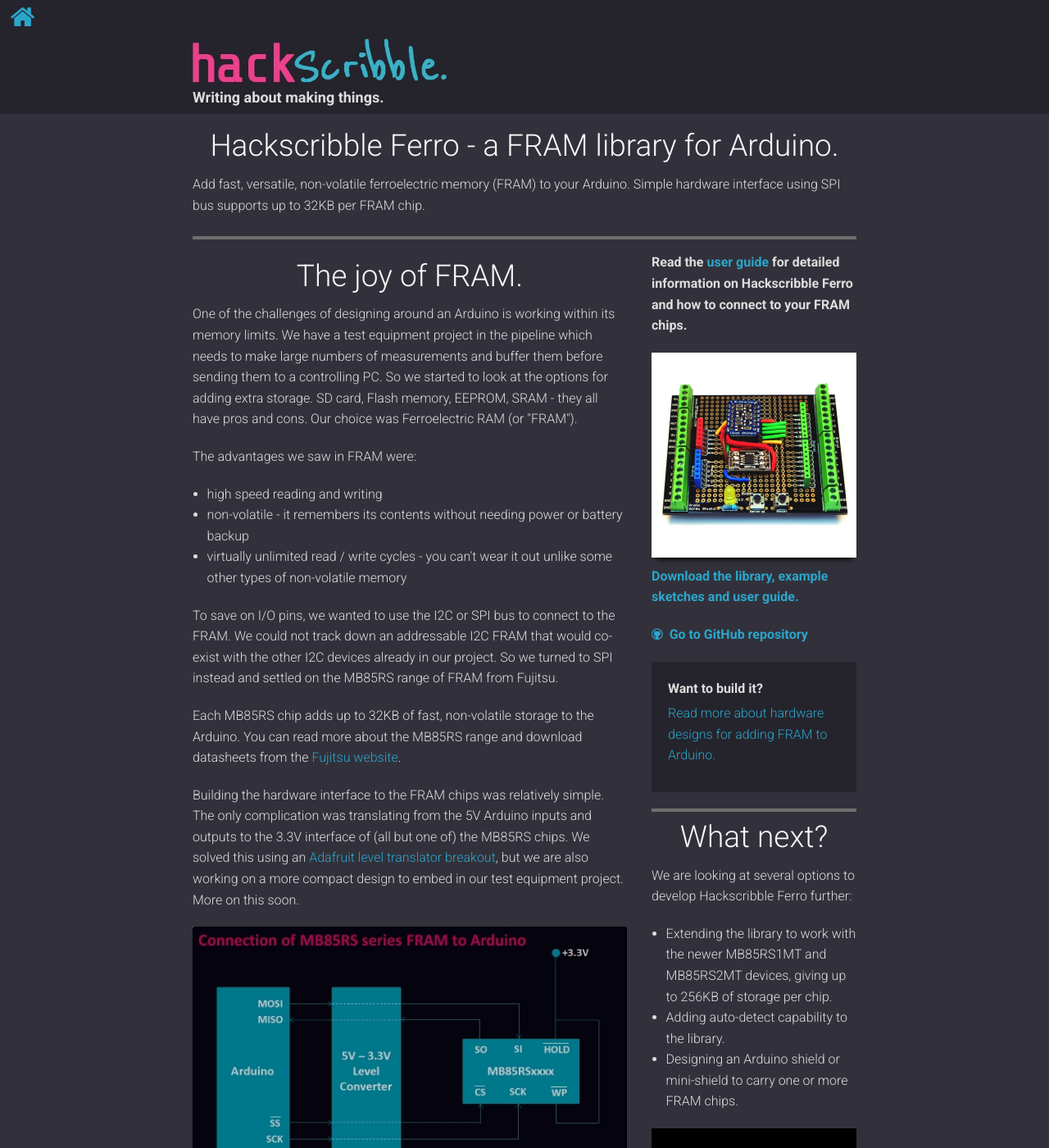
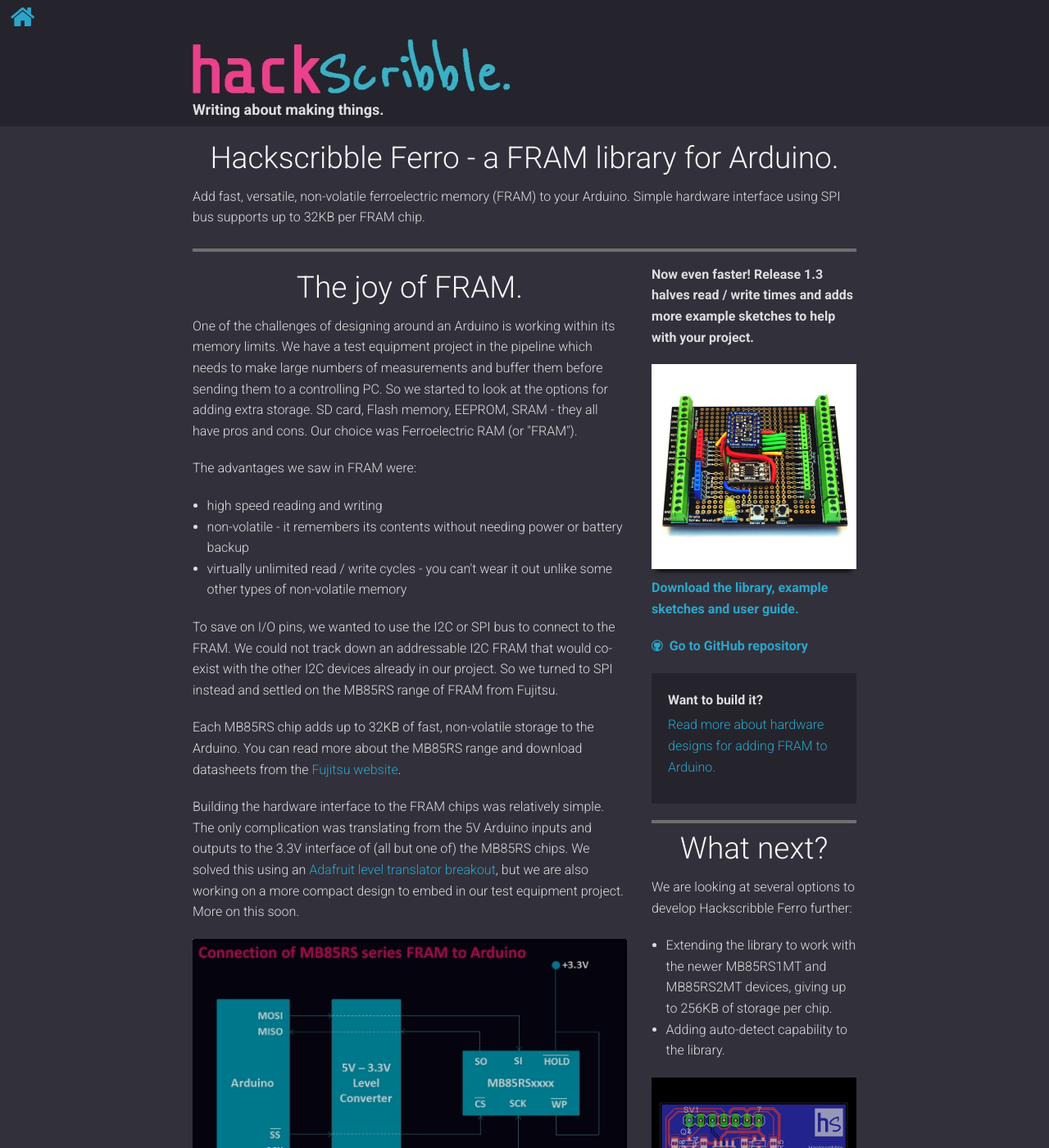
Before and after one commit to cwhisenhunt/hackscribble-ferro-library, a Jekyll site: the page built from index.html, in a window 1280 px wide and 1400 px high. Shown: the whole window at 82% size. Built offline with Jekyll 4.4.1, drawn with Linux system fonts in a browser that asks for light colours; some web fonts are replaced; Markdown is read by kramdown in place of the engine named in the settings.

Commit message:
Updated gh-pages for release 1.3.

```diff
--- a/_layouts/hackscribble-main.html
+++ b/_layouts/hackscribble-main.html
@@ -7,7 +7,7 @@
     <meta name="viewport" content="width=device-width, initial-scale=1.0" />
     <title>{{ page.title }}</title>
 
-	<link href='http://fonts.googleapis.com/css?family=Roboto:400,300,400italic,300italic,500,500italic,700,700italic,100,100italic,900,900italic' rel='stylesheet' type='text/css'>
+	<link href='http://fonts.googleapis.com/css?family=Roboto:300,300italic,700,700italic' rel='stylesheet' type='text/css'>
     <link href='http://fonts.googleapis.com/css?family=Droid+Sans+Mono' rel='stylesheet' type='text/css'>
 
 	<link rel="stylesheet" href="http://yandex.st/highlightjs/8.0/styles/paraiso.light.min.css">
@@ -32,7 +32,7 @@
                 </a>
                 &nbsp;
                 <a href="#top">
-                    <span class="my-scroll-show" >
+                    <span id="top-scroll-button" >
                         <i class="icon-arrow-up icon-2x"></i>
                     </span>
                 </a>
@@ -44,8 +44,7 @@
         <div class="row">
             <div class="large-6 columns">
                 <a href="http://{{ site.github.owner_name }}.github.io/">
-                    <img class="show-for-large my-big" src="img/banner logo 04.jpg">
-                    <img class="hide-for-large" src="img/banner logo 04.jpg">
+                    <img src="img/banner logo 04.jpg">
                 </a>
             </div>
             <div class="large-6 columns">
--- a/css/my.css
+++ b/css/my.css
@@ -4,8 +4,8 @@
     padding-left: 5px;
 }
 
-.my-scroll-show {
-    display: none; /* until changed by JS for top scroll */
+#top-scroll-button {
+    display: none; /* until changed by JS when page scrolls down */
 }
 
 .my-banner {
@@ -16,20 +16,8 @@
 }
 
 .my-footer {
-    background-color: #25242c;
-	color: #1FD26A;
+    background-color: #25242C;
     font-family: Roboto, sans-serif;
-}
-
-.my-big {
-    height: 80%;
-    width: 80%;
-}
-
-.my-open-logos {
-        height: 20%;
-        width: 20%;
-        float: right;
 }
 
 .my-column {
@@ -46,20 +34,12 @@
 .my-headline {
 	color: #F8F8F8;
     text-align: center;
-	font-family: 'Roboto', sans-serif;
+	font-family: Roboto, sans-serif;
 	font-weight: 300;
 }
 
-.my-header {
-	color: #F8F8F8;
-	font-family: 'Roboto', sans-serif;
-	font-weight: 500;
-}
-
 .my-small-print {
-       color: #DDDDDD;
        font-size: 70%;
-       line-height: 1.0;
 }
 
 p {
@@ -97,19 +77,6 @@ hr.my-hr {
     border: 2px solid #6F6F6F;
 }
 
-hr.my-hr-too {
-    border: none;
-    height: 14px;
-    overflow: hidden;
-}
-
-hr.my-hr-too:after {
-    content: "●●●●●●●●●●●●●●●●●●●●●●●●●●●●●●●●●●●●●●●●●●●●●●●●●●●●●●";
-    letter-spacing: 12px;
-    color: #6F6F6F;
-    font-size: 10px;
-}
-
 .panel {
     background-color: #25242C;
     border-width: 0;
--- a/index.html
+++ b/index.html
@@ -1,6 +1,6 @@
 ---
 layout: hackscribble-main
-title: Hackscribble | Hackscribble_Ferro Library
+title: Hackscribble | Hackscribble Ferro Library
 ---
 
 	<section id="content" class="">
@@ -133,9 +133,8 @@ myArray.WriteElement(12, (byte*)&myFloat, myResult);
                 <hr class="my-hr show-for-small"></hr>
                 <p>
                     <b>
-                        Read the
-                        <a href="{{ site.github.repository_url }}/blob/master/documentation/user guide.md" target="_blank">user guide</a>
-                        for detailed information on Hackscribble Ferro and how to connect to your FRAM chips.
+                        Now even faster! Release 1.3 halves read / write times and adds more example sketches to help
+                        with your project.
                     </b>
                 </p>
                 <img class="my-image" src="img/FRAM_proto_board_medium.jpg" />
@@ -151,12 +150,12 @@ myArray.WriteElement(12, (byte*)&myFloat, myResult);
                         <a href="{{ site.github.repository_url }}"><i class="icon-github"></i>&nbsp;&nbsp;Go to GitHub repository</a>
                     </b>
                 </p>
-				<div class="panel">
+                <div class="panel">
                     <dl>
                         <dt>Want to build it?</dt>
                         <dd>
                             <a href="http://www.hackscribble.com/hackscribble-ferro-hardware">Read more about hardware designs for
-							adding FRAM to Arduino.</a>
+                            adding FRAM to Arduino.</a>
                         </dd>
                     </dl>
                 </div>
@@ -168,7 +167,6 @@ myArray.WriteElement(12, (byte*)&myFloat, myResult);
                         <li>Extending the library to work with the newer MB85RS1MT and MB85RS2MT devices, giving
                             up to 256KB of storage per chip.</li>
                         <li>Adding auto-detect capability to the library.</li>
-                        <li>Designing an Arduino shield or mini-shield to carry one or more FRAM chips.</li>
                     </ul>
                 </p>
                 <p><p>
```
Also changed, not shown: other parts of _layouts/hackscribble-main.html (+2 -2 lines).
